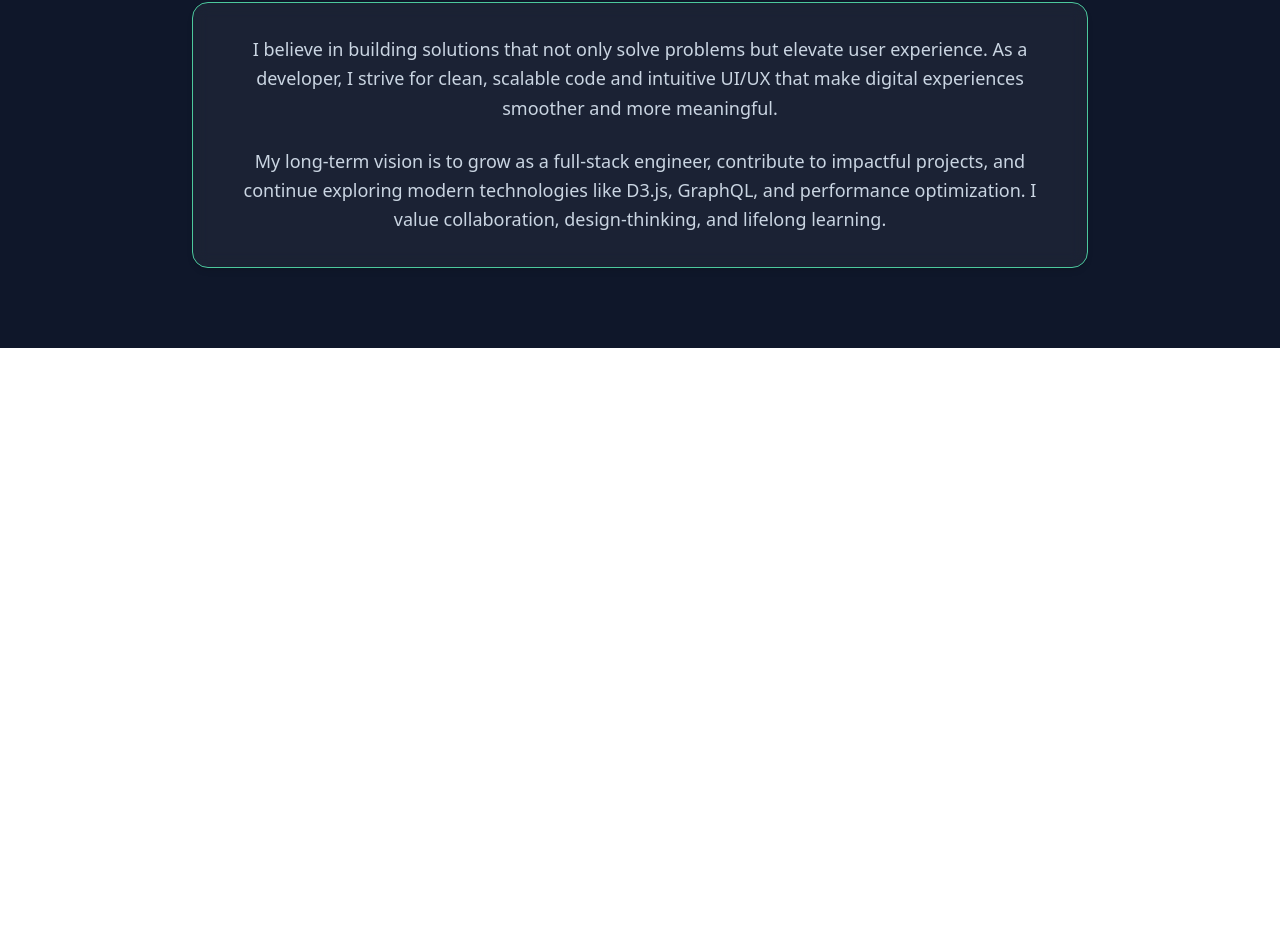
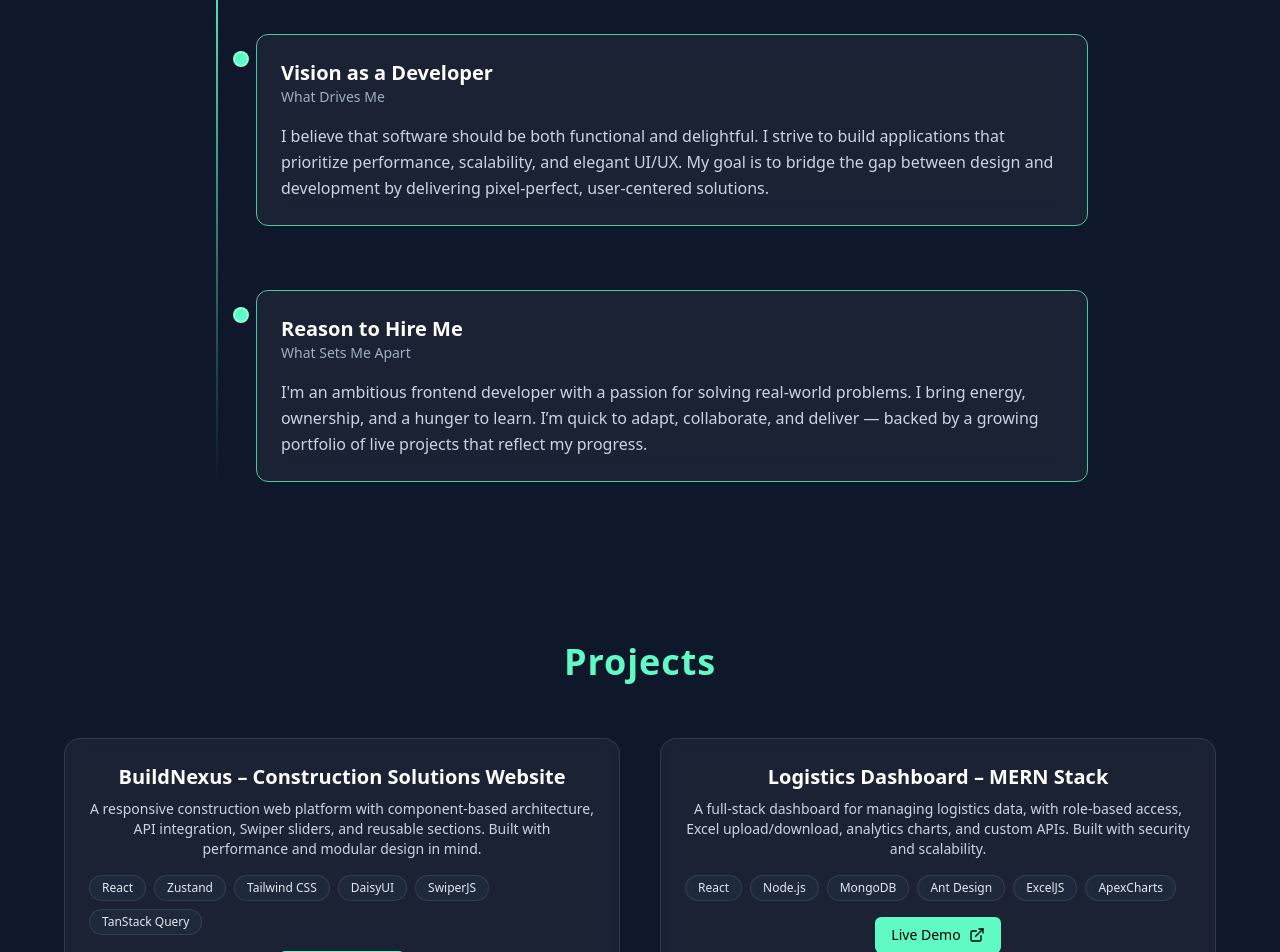
Before and after one commit to Muthu-amu/portfolio, a React (Vite) app: page / in a window 1280 px wide. Shown: the part 1442-2394 px from the top of the page. Before the commit the page ends 1790 px from the top, so only its background shows below. Built offline with nearby package versions, Linux system fonts and the light colour scheme.

Commit message:
Visionary.jsx and Project.jsx completed

```diff
--- /dev/null
+++ b/src/components/Projects.jsx
@@ -0,0 +1,75 @@
+import { motion } from 'framer-motion';
+import { ExternalLink } from 'lucide-react';
+
+const projects = [
+  {
+    title: 'BuildNexus – Construction Solutions Website',
+    description:
+      'A responsive construction web platform with component-based architecture, API integration, Swiper sliders, and reusable sections. Built with performance and modular design in mind.',
+    techStack: [
+      'React', 'Zustand', 'Tailwind CSS', 'DaisyUI', 'SwiperJS', 'TanStack Query',
+    ],
+    link: 'https://build-nexus-frontend.vercel.app/',
+  },
+  {
+    title: 'Logistics Dashboard – MERN Stack',
+    description:
+      'A full-stack dashboard for managing logistics data, with role-based access, Excel upload/download, analytics charts, and custom APIs. Built with security and scalability.',
+    techStack: [
+      'React', 'Node.js', 'MongoDB', 'Ant Design', 'ExcelJS', 'ApexCharts',
+    ],
+    link: 'https://logistics-dashboard-seven.vercel.app/login',
+  },
+];
+
+const Projects = () => {
+  return (
+    <section className="w-full bg-[#0f172a] text-slate-200 py-20 px-4">
+      <div className="max-w-6xl mx-auto text-center">
+        <h2 className="text-4xl font-bold text-[#60fbc4] tracking-wide mb-14">
+          Projects
+        </h2>
+
+        <div className="grid grid-cols-1 md:grid-cols-2 gap-10">
+          {projects.map((project, index) => (
+            <motion.div
+              key={index}
+              initial={{ opacity: 0, y: 30 }}
+              whileInView={{ opacity: 1, y: 0 }}
+              transition={{ duration: 0.5, delay: index * 0.2 }}
+              viewport={{ once: true }}
+              className="bg-white/5 border border-white/10 backdrop-blur p-6 rounded-2xl hover:border-[#4CC89D] hover:shadow-[0_0_20px_#4CC89D] transition-all"
+            >
+              <h3 className="text-xl font-semibold text-white mb-2">
+                {project.title}
+              </h3>
+              <p className="text-slate-300 text-sm mb-4">{project.description}</p>
+
+              <div className="flex flex-wrap gap-2 mb-4 justify-center md:justify-start">
+                {project.techStack.map((tech) => (
+                  <span
+                    key={tech}
+                    className="text-xs bg-[#1e293b] px-3 py-1 rounded-full border border-white/10 text-slate-200"
+                  >
+                    {tech}
+                  </span>
+                ))}
+              </div>
+
+              <a
+                href={project.link}
+                target="_blank"
+                rel="noopener noreferrer"
+                className="inline-flex items-center gap-2 px-4 py-2 text-sm font-medium text-black bg-[#60fbc4] rounded-md hover:bg-[#7ae3ff] transition"
+              >
+                Live Demo <ExternalLink size={16} />
+              </a>
+            </motion.div>
+          ))}
+        </div>
+      </div>
+    </section>
+  );
+};
+
+export default Projects;
--- a/src/components/Visionary.jsx
+++ b/src/components/Visionary.jsx
@@ -1,39 +1,48 @@
 import { motion } from 'framer-motion';
+
+const visionaryItems = [
+  {
+    title: 'Vision as a Developer',
+    subtitle: 'What Drives Me',
+    description: `I believe that software should be both functional and delightful. I strive to build applications that prioritize performance, scalability, and elegant UI/UX. My goal is to bridge the gap between design and development by delivering pixel-perfect, user-centered solutions.`,
+  },
+  {
+    title: 'Reason to Hire Me',
+    subtitle: 'What Sets Me Apart',
+    description: `I'm an ambitious frontend developer with a passion for solving real-world problems. I bring energy, ownership, and a hunger to learn. I’m quick to adapt, collaborate, and deliver — backed by a growing portfolio of live projects that reflect my progress.`,
+  },
+];
 
 const Visionary = () => {
   return (
-    <section className="w-full bg-[#0f172a] text-slate-200 py-20 px-4">
-      <div className="max-w-4xl mx-auto text-center space-y-8">
+    <section className="w-full bg-[#0f172a] text-slate-200 py-20 px-6">
+      <div className="max-w-4xl mx-auto relative">
+        {/* Vertical timeline line */}
+        <div className="absolute left-4 top-0 h-full w-[2px] bg-gradient-to-b from-[#60fbc4] to-transparent md:left-6" />
 
-        <motion.h2
-          initial={{ opacity: 0, y: 20 }}
-          whileInView={{ opacity: 1, y: 0 }}
-          transition={{ duration: 0.6 }}
-          viewport={{ once: true }}
-          className="text-4xl font-bold text-[#60fbc4] tracking-wide"
-        >
-          My Vision & Philosophy
-        </motion.h2>
+        <h2 className="text-4xl font-bold text-center mb-16 text-[#60fbc4] tracking-wide">
+          Vision & Values
+        </h2>
 
-        <motion.div
-          initial={{ opacity: 0, scale: 0.95 }}
-          whileInView={{ opacity: 1, scale: 1 }}
-          transition={{ duration: 0.7, delay: 0.2 }}
-          viewport={{ once: true }}
-          className="bg-white/5 border border-[#4CC89D] backdrop-blur p-8 rounded-2xl shadow-md hover:shadow-[0_0_20px_#4CC89D] transition-all duration-300"
-        >
-          <p className="text-lg leading-relaxed text-slate-300">
-            I believe in building solutions that not only solve problems but elevate user experience.
-            As a developer, I strive for clean, scalable code and intuitive UI/UX that make digital
-            experiences smoother and more meaningful.
-          </p>
+        <div className="space-y-16 pl-10 md:pl-16">
+          {visionaryItems.map((item, idx) => (
+            <motion.div
+              key={idx}
+              initial={{ opacity: 0, y: 20 }}
+              whileInView={{ opacity: 1, y: 0 }}
+              transition={{ duration: 0.6, delay: idx * 0.2 }}
+              viewport={{ once: true }}
+              className="relative border border-[#4CC89D] bg-white/5 backdrop-blur-md p-6 rounded-xl hover:shadow-[0_0_20px_#4CC89D] transition-all"
+            >
+              {/* Dot */}
+              <div className="absolute -left-6 top-4 w-4 h-4 bg-[#60fbc4] rounded-full border-2 border-white/30" />
 
-          <p className="mt-6 text-lg leading-relaxed text-slate-300">
-            My long-term vision is to grow as a full-stack engineer, contribute to impactful projects,
-            and continue exploring modern technologies like D3.js, GraphQL, and performance optimization.
-            I value collaboration, design-thinking, and lifelong learning.
-          </p>
-        </motion.div>
+              <h3 className="text-xl font-semibold text-white">{item.title}</h3>
+              <p className="text-sm text-[#a0aec0] mb-4">{item.subtitle}</p>
+              <p className="text-base text-slate-300 leading-relaxed">{item.description}</p>
+            </motion.div>
+          ))}
+        </div>
       </div>
     </section>
   );
--- a/src/pages/Home.jsx
+++ b/src/pages/Home.jsx
@@ -1,5 +1,6 @@
 import About from "../components/About";
 import Navbar from "../components/layout/Navbar";
+import Projects from "../components/Projects";
 import Skills from "../components/Skills";
 import Visionary from "../components/Visionary";
 
@@ -11,6 +12,7 @@ const Home = () => {
             <About />
             <Skills />
             <Visionary />
+            <Projects />
         </>
     );
 };
```
